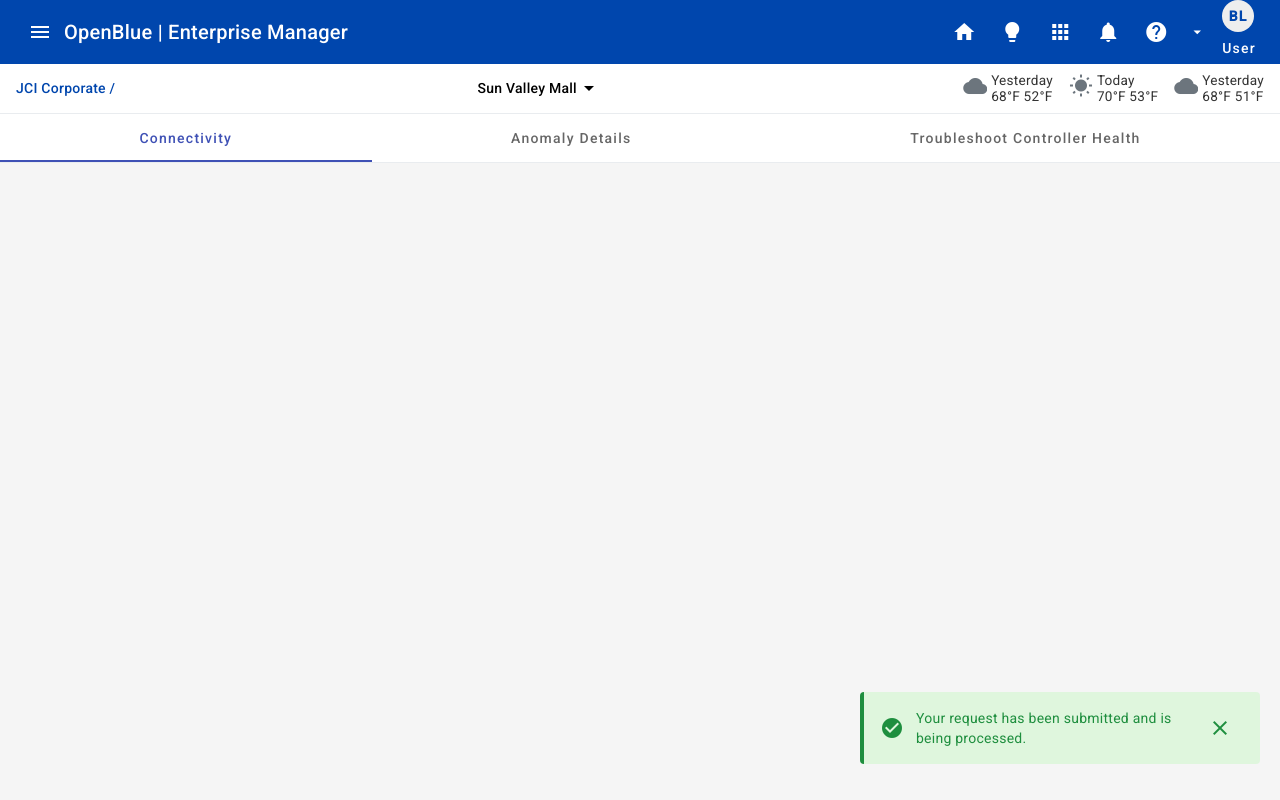
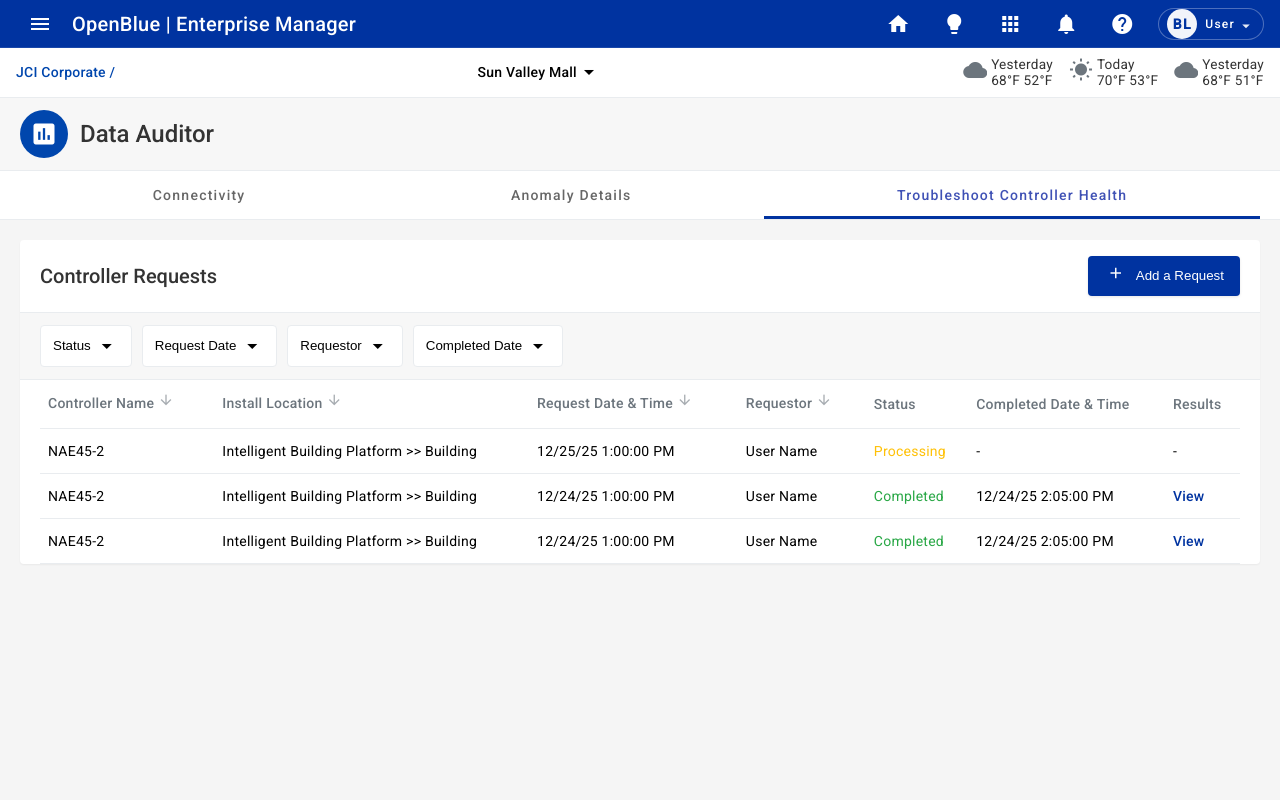
Before and after one commit to Krushna8080/JohansaanControl_Dashboard, an Angular app: page /dashboard in a window 1280 px wide. Built offline with nearby package versions, Linux system fonts and the light colour scheme.

Commit message:
first commit

```diff
--- a/src/app/components/controller-health/controller-health.component.scss
+++ b/src/app/components/controller-health/controller-health.component.scss
@@ -1,7 +1,15 @@
+::ng-deep .cdk-overlay-backdrop {
+  background-color: rgba(0, 0, 0, 0.5);
+  backdrop-filter: blur(2px);
+}
+
 .controller-card {
   max-width: 600px;
   margin: 40px auto;
   padding: 0;
+  position: relative;
+  z-index: 10;
+  background-color: white;
 }
 
 .card-header {
--- a/src/app/components/controller-requests/controller-requests.component.scss
+++ b/src/app/components/controller-requests/controller-requests.component.scss
@@ -1,24 +1,31 @@
 .controller-requests-container {
-  padding: 20px;
+  background-color: white;
+  border-radius: 4px;
+  box-shadow: 0 1px 2px rgba(0, 0, 0, 0.05);
+  margin-bottom: 20px;
 }
 
 .header {
   display: flex;
   justify-content: space-between;
   align-items: center;
-  margin-bottom: 20px;
+  padding: 16px 20px;
+  border-bottom: 1px solid #e9ecef;
 }
 
 h1 {
   margin: 0;
-  font-size: 1.5rem;
+  font-size: 1.25rem;
   font-weight: 500;
+  color: #333;
 }
 
 .filters {
   display: flex;
   gap: 10px;
-  margin-bottom: 20px;
+  padding: 12px 20px;
+  background-color: #f7f7f7;
+  border-bottom: 1px solid #e9ecef;
 }
 
 .status-processing {
@@ -29,8 +36,54 @@
   color: var(--success-color);
 }
 
+.table-container {
+  padding: 0 20px;
+  overflow-x: auto;
+}
+
+th {
+  text-align: left;
+  font-weight: 500;
+  color: #6c757d;
+  padding: 12px 8px;
+  border-bottom: 1px solid #e9ecef;
+}
+
 th mat-icon {
   font-size: 16px;
   vertical-align: middle;
   opacity: 0.6;
 }
+
+td {
+  padding: 12px 8px;
+  border-bottom: 1px solid #e9ecef;
+}
+
+.add-request-btn {
+  display: inline-flex;
+  align-items: center;
+  gap: 8px;
+  background-color: var(--primary-color);
+  color: white;
+  border: none;
+  padding: 8px 16px;
+  border-radius: 4px;
+  font-weight: 500;
+  cursor: pointer;
+  box-shadow: 0 1px 3px rgba(0, 0, 0, 0.1);
+}
+
+.add-request-btn mat-icon {
+  font-size: 18px;
+}
+
+.filter-button {
+  display: flex;
+  align-items: center;
+  background: white;
+  border: 1px solid #e9ecef;
+  border-radius: 4px;
+  padding: 8px 12px;
+  cursor: pointer;
+}
--- a/src/app/components/controller-requests/controller-requests.component.ts
+++ b/src/app/components/controller-requests/controller-requests.component.ts
@@ -1,4 +1,4 @@
-import { Component, OnInit } from '@angular/core';
+import { Component, OnInit, Output, EventEmitter } from '@angular/core';
 import { CommonModule } from '@angular/common';
 import { RouterModule } from '@angular/router';
 import { MatButtonModule } from '@angular/material/button';
@@ -27,6 +27,7 @@
 })
 export class ControllerRequestsComponent implements OnInit {
   controllerRequests: ControllerRequest[] = [];
+  @Output() requestSubmitted = new EventEmitter<string>();
 
   constructor(
     private controllerService: ControllerService,
@@ -52,6 +53,7 @@
       if (result) {
         this.controllerService.addControllerRequest(result).subscribe(() => {
           this.loadControllerRequests();
+          this.requestSubmitted.emit('Your request has been submitted and is being processed.');
         });
       }
     });
--- a/src/app/components/dashboard/dashboard.component.html
+++ b/src/app/components/dashboard/dashboard.component.html
@@ -1,26 +1,26 @@
 <div class="dashboard-container">
   <app-header></app-header>
 
+  <div class="tabs-container">
+    <mat-tab-group [selectedIndex]="2" (selectedIndexChange)="onTabChanged($event)" mat-align-tabs="start" animationDuration="0ms">
+      <mat-tab label="Connectivity"></mat-tab>
+      <mat-tab label="Anomaly Details"></mat-tab>
+      <mat-tab label="Troubleshoot Controller Health"></mat-tab>
+    </mat-tab-group>
+  </div>
+
   <div class="page-content">
-    <div class="tabs-container">
-      <mat-tab-group>
-        <mat-tab label="Connectivity">
-          <div class="tab-content">
-            <!-- Connectivity tab content would go here -->
-          </div>
-        </mat-tab>
-        <mat-tab label="Anomaly Details">
-          <div class="tab-content">
-            <!-- Anomaly Details tab content would go here -->
-          </div>
-        </mat-tab>
-        <mat-tab label="Troubleshoot Controller Health" class="active-tab">
-          <div class="tab-content">
-            <app-controller-requests></app-controller-requests>
-          </div>
-        </mat-tab>
-      </mat-tab-group>
-    </div>
+    <ng-container [ngSwitch]="selectedTabIndex">
+      <ng-container *ngSwitchCase="0">
+        <!-- Connectivity tab content would go here -->
+      </ng-container>
+      <ng-container *ngSwitchCase="1">
+        <!-- Anomaly Details tab content would go here -->
+      </ng-container>
+      <ng-container *ngSwitchCase="2">
+        <app-controller-requests (requestSubmitted)="showRequestNotification($event)"></app-controller-requests>
+      </ng-container>
+    </ng-container>
   </div>
 
   <div class="notification-container" *ngIf="showNotification">
--- a/src/app/components/dashboard/dashboard.component.scss
+++ b/src/app/components/dashboard/dashboard.component.scss
@@ -4,32 +4,40 @@
   height: 100vh;
 }
 
+.tabs-container {
+  background-color: white;
+  border-bottom: 1px solid #e9ecef;
+  padding: 0 20px;
+}
+
+::ng-deep .mat-mdc-tab-header {
+  border-bottom: none;
+}
+
+::ng-deep .mat-mdc-tab-list {
+  --mdc-tab-indicator-active-indicator-color: var(--primary-color);
+  --mdc-tab-indicator-active-indicator-height: 3px;
+}
+
+::ng-deep .mat-mdc-tab {
+  height: 48px;
+}
+
+::ng-deep .mat-mdc-tab .mdc-tab__text-label {
+  color: #6c757d;
+  font-weight: 500;
+}
+
+::ng-deep .mat-mdc-tab.mdc-tab--active .mdc-tab__text-label {
+  color: var(--primary-color);
+  font-weight: 500;
+}
+
 .page-content {
   flex: 1;
   background-color: #f5f5f5;
   overflow-y: auto;
-}
-
-.tabs-container {
-  padding: 0;
-  background-color: white;
-}
-
-::ng-deep .mat-mdc-tab-header {
-  background-color: white;
-  border-bottom: 1px solid #e9ecef;
-}
-
-::ng-deep .mat-mdc-tab.active-tab {
-  background-color: white;
-}
-
-::ng-deep .mat-mdc-tab-body-content {
-  padding: 0;
-}
-
-.tab-content {
-  padding: 0;
+  padding: 20px;
 }
 
 .notification-container {
--- a/src/app/components/dashboard/dashboard.component.ts
+++ b/src/app/components/dashboard/dashboard.component.ts
@@ -1,4 +1,4 @@
-import { Component } from '@angular/core';
+import { Component, OnInit } from '@angular/core';
 import { CommonModule } from '@angular/common';
 import { HeaderComponent } from '../header/header.component';
 import { ControllerRequestsComponent } from '../controller-requests/controller-requests.component';
@@ -18,14 +18,42 @@
   templateUrl: './dashboard.component.html',
   styleUrl: './dashboard.component.scss'
 })
-export class DashboardComponent {
+export class DashboardComponent implements OnInit {
   showNotification: boolean = false;
   notificationMessage: string = 'Your request has been submitted and is being processed.';
+  selectedTabIndex: number = 2; // Default to Troubleshoot Controller Health
 
   constructor() {
-    // Simulate a notification appearing after 2 seconds
+    // Remove automatic notification display
+  }
+
+  ngOnInit() {
+    // Check if a selected tab is saved in localStorage
+    const savedTab = localStorage.getItem('selectedTab');
+    if (savedTab !== null) {
+      this.selectedTabIndex = parseInt(savedTab, 10);
+    } else {
+      // Default to Troubleshoot Controller Health tab
+      this.selectedTabIndex = 2;
+    }
+  }
+
+  // Track tab changes and save the selection
+  onTabChanged(index: number) {
+    this.selectedTabIndex = index;
+    localStorage.setItem('selectedTab', index.toString());
+  }
+
+  // Add a method to show notification that can be called after form submission
+  showRequestNotification(message?: string) {
+    if (message) {
+      this.notificationMessage = message;
+    }
+    this.showNotification = true;
+
+    // Auto-hide after 5 seconds
     setTimeout(() => {
-      this.showNotification = true;
-    }, 2000);
+      this.showNotification = false;
+    }, 5000);
   }
 }
--- a/src/app/components/header/header.component.html
+++ b/src/app/components/header/header.component.html
@@ -5,30 +5,33 @@
   <span>OpenBlue | Enterprise Manager</span>
   <span class="spacer"></span>
 
-  <button mat-icon-button>
+  <button mat-icon-button class="toolbar-icon">
     <mat-icon>home</mat-icon>
   </button>
 
-  <button mat-icon-button>
+  <button mat-icon-button class="toolbar-icon">
     <mat-icon>lightbulb</mat-icon>
   </button>
 
-  <button mat-icon-button>
+  <button mat-icon-button class="toolbar-icon">
     <mat-icon>apps</mat-icon>
   </button>
 
-  <button mat-icon-button>
+  <button mat-icon-button class="toolbar-icon">
     <mat-icon>notifications</mat-icon>
   </button>
 
-  <button mat-icon-button>
+  <button mat-icon-button class="toolbar-icon">
     <mat-icon>help</mat-icon>
   </button>
 
   <button mat-button [matMenuTriggerFor]="userMenu" class="user-button">
-    <div class="user-avatar">BL</div>
-    <span>User</span>
-    <mat-icon>arrow_drop_down</mat-icon>
+    <div class="user-profile">
+      <div class="user-avatar">BL</div>
+      <div class="user-text-container">
+        <div class="user-name">User <mat-icon class="arrow-icon">arrow_drop_down</mat-icon></div>
+      </div>
+    </div>
   </button>
   <mat-menu #userMenu="matMenu">
     <button mat-menu-item>Profile</button>
@@ -64,3 +67,12 @@
     </ng-container>
   </div>
 </div>
+
+<div class="title-section">
+  <div class="title-with-icon">
+    <div class="auditor-icon">
+      <mat-icon>assessment</mat-icon>
+    </div>
+    <h1>Data Auditor</h1>
+  </div>
+</div>
--- a/src/app/components/header/header.component.scss
+++ b/src/app/components/header/header.component.scss
@@ -3,27 +3,85 @@
 }
 
 mat-toolbar {
-  background-color: #0046ad;
+  background-color: var(--primary-color);
   color: white;
   padding: 0 16px;
+  height: 48px;
+  border-bottom: 1px solid rgba(255, 255, 255, 0.1);
 }
 
 .user-button {
   display: flex;
+  flex-direction: column;
   align-items: center;
-  gap: 8px;
+  justify-content: center;
+  padding: 4px 10px;
+  margin-left: 8px;
+  width: auto;
+  min-width: 100px;
+  height: auto;
+  border-radius: 20px;
+  border: 1px solid rgba(255, 255, 255, 0.3);
+  background-color: rgba(0, 51, 160, 0.3);
+}
+
+.user-profile {
+  display: flex;
+  flex-direction: row;
+  align-items: center;
+  justify-content: center;
+  width: 100%;
+}
+
+.user-text-container {
+  display: flex;
+  flex-direction: column;
+  align-items: flex-start;
+  margin-left: 8px;
 }
 
 .user-avatar {
-  width: 32px;
-  height: 32px;
+  width: 30px;
+  height: 30px;
   border-radius: 50%;
-  background-color: #eee;
-  color: #0046ad;
+  background-color: rgba(255, 255, 255, 0.95);
+  color: var(--primary-color);
   display: flex;
   align-items: center;
   justify-content: center;
   font-weight: bold;
+  font-size: 14px;
+}
+
+.user-name {
+  font-size: 12px;
+  font-weight: 500;
+  line-height: 1;
+  display: flex;
+  align-items: center;
+}
+
+.arrow-icon {
+  font-size: 18px !important;
+  height: 18px !important;
+  width: 18px !important;
+  margin-left: 2px;
+  margin-top: 1px;
+  position: relative;
+  top: 2px;
+  opacity: 0.9;
+}
+
+.dropdown-arrow {
+  display: flex;
+  justify-content: center;
+  margin-top: -8px;
+}
+
+.dropdown-arrow mat-icon {
+  font-size: 20px;
+  height: 20px;
+  width: 20px;
 }
 
 .location-bar {
@@ -68,3 +126,47 @@
   line-height: 1.2;
   color: #333;
 }
+
+.title-section {
+  padding: 12px 20px;
+  background-color: #f7f7f7;
+  border-bottom: 1px solid #e9ecef;
+}
+
+.title-with-icon {
+  display: flex;
+  align-items: center;
+  gap: 12px;
+}
+
+.auditor-icon {
+  width: 48px;
+  height: 48px;
+  background-color: #0046ad;
+  color: white;
+  border-radius: 50%;
+  display: flex;
+  align-items: center;
+  justify-content: center;
+}
+
+.auditor-icon mat-icon {
+  width: 28px;
+  height: 28px;
+  font-size: 28px;
+}
+
+h1 {
+  margin: 0;
+  font-size: 24px;
+  font-weight: 500;
+  color: #333;
+}
+
+.menu-button {
+  margin-right: 8px;
+}
+
+.toolbar-icon {
+  margin: 0 4px;
+}
--- a/src/styles.scss
+++ b/src/styles.scss
@@ -8,9 +8,9 @@
 }
 
 :root {
-  --primary-color: #0046ad;
-  --primary-dark: #003380;
-  --primary-light: #3373c4;
+  --primary-color: #0033a0;
+  --primary-dark: #002280;
+  --primary-light: #3355c0;
   --accent-color: #f8f9fa;
   --text-color: #333;
   --success-color: #28a745;
```
Also changed, not shown: src/app/components/controller-health/controller-health.component.ts (+23 -2 lines).
